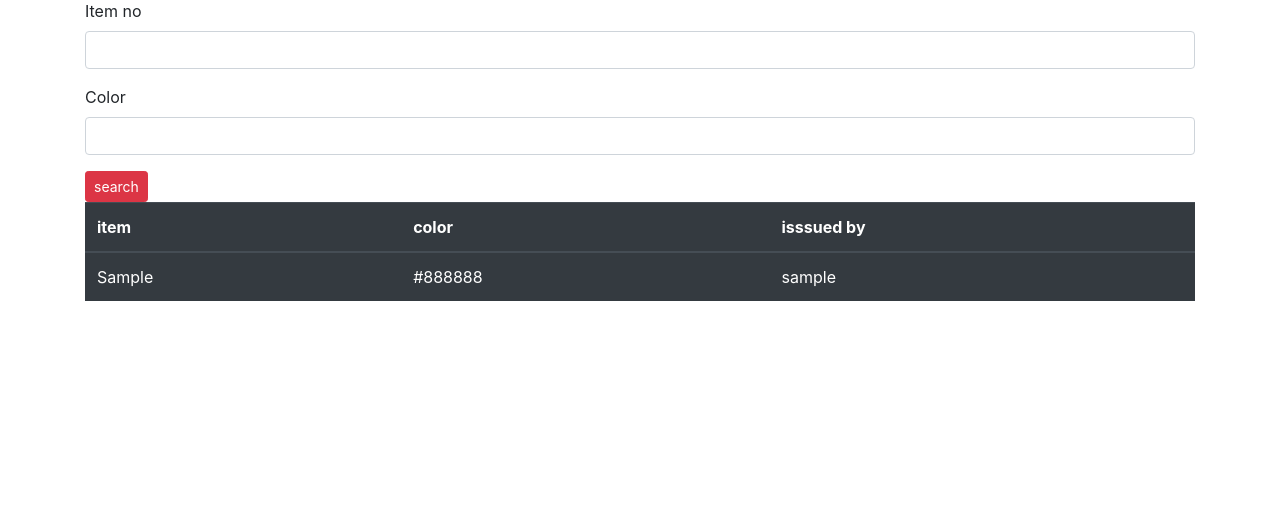
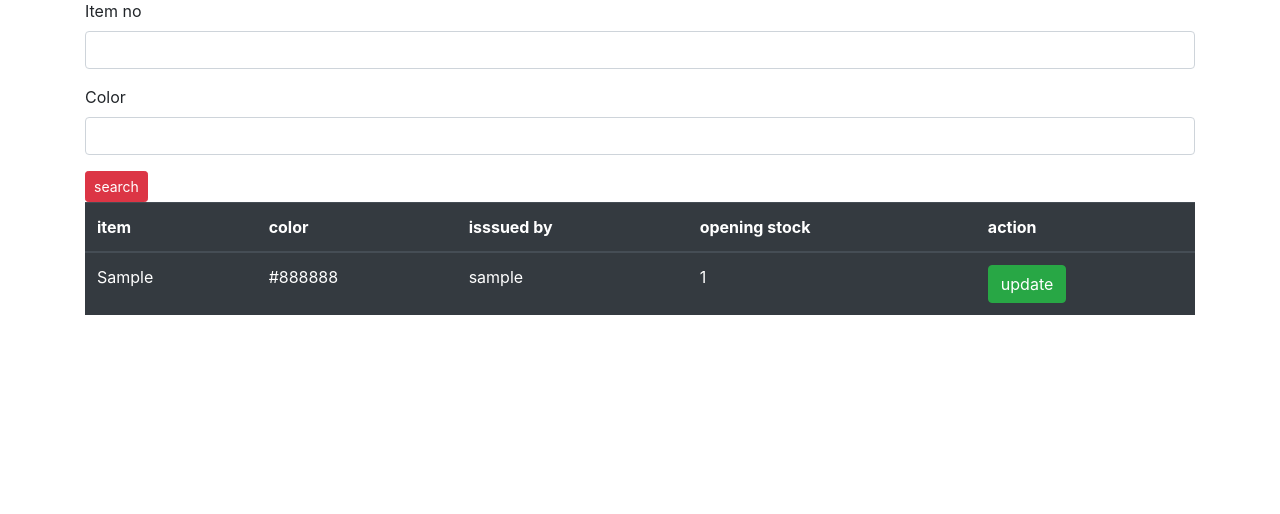
Before and after one commit to kenmugy/stockmgt-unfinished, a Django app: page /stock_list/ in a window 1280 px wide. Shown: the part 129-643 px from the top of the page. Run offline with Django 3.2, Linux system fonts and the light colour scheme; tables that the repository leaves empty hold one stand-in row (values such as "Sample post"); some libraries are stand-ins or nearby versions.

Commit message:
Add update functionality

```diff
--- a/stckmgt/forms.py
+++ b/stckmgt/forms.py
@@ -23,10 +23,10 @@ class AddItemForm(forms.ModelForm):
 
         return color
 
-class UpdateItemForm(forms.ModelForm):
-    class Meta:
-        model = Stock
-        fields = [ 'quantity']
+# class UpdateItemForm(forms.ModelForm):
+#     class Meta:
+#         model = Stock
+#         fields = [ 'quantity']
 
 
 class SearchItemForm(forms.ModelForm):
--- a/stckmgt/templates/stckmgt/stock_detail.html
+++ b/stckmgt/templates/stckmgt/stock_detail.html
@@ -10,6 +10,8 @@
       <th scope="col">item</th>
       <th scope="col">color</th>
       <th scope="col">isssued by</th>
+      <th scope="col">opening stock</th>
+      <th scope="col">action</th>
     </tr>
   </thead>
   <tbody>
@@ -18,6 +20,10 @@
       <td>{{item.item_no}}</td>
       <td>{{item.color}}</td>
       <td>{{item.issued_by}}</td>
+      <td>{{item.opening_stck}}</td>
+      <td>
+        <a href="{% url 'update' item.pk %}" class="btn btn-success">update</a>
+      </td>
     </tr>
     {% endfor %}
   </tbody>
--- /dev/null
+++ b/stckmgt/templates/stckmgt/stock_update.html
@@ -0,0 +1,6 @@
+{% extends 'stckmgt/base.html' %} {% load crispy_forms_tags %} {% block body %}
+<form action="" method="post">
+  {% csrf_token %} {{form|crispy}}
+  <button class="btn btn-outline-danger">Update</button>
+</form>
+{% endblock body %}
--- a/stckmgt/urls.py
+++ b/stckmgt/urls.py
@@ -1,9 +1,10 @@
 from django.urls import path
-from .views import StockCreateView, StockListView, home, details
+from .views import StockCreateView, StockListView,StockUpdateView, home, details
 
 urlpatterns = [
     path('', home, name='home'),
     path('add/', StockCreateView.as_view(), name='add'),
+    path('update/<int:pk>', StockUpdateView.as_view(), name='update'),
     # path('stock_list/', StockListView.as_view(), name='details'),
     path('stock_list/', details, name='details'),
 ]
--- a/stckmgt/views.py
+++ b/stckmgt/views.py
@@ -1,5 +1,5 @@
 from django.shortcuts import render, redirect
-from django.views.generic import CreateView, ListView
+from django.views.generic import CreateView, ListView, UpdateView
 from django.contrib.messages import info
 from .models import Stock
 from .forms import SearchItemForm
@@ -15,6 +15,11 @@ class StockListView(ListView):
     template_name = 'stckmgt/stock_detail.html'
     context_object_name = 'items'
 
+class StockUpdateView(UpdateView):
+    model = Stock
+    fields = ["opening_stck"]
+
+
 def home(request):
     return render(request, 'stckmgt/home.html')
 
```
